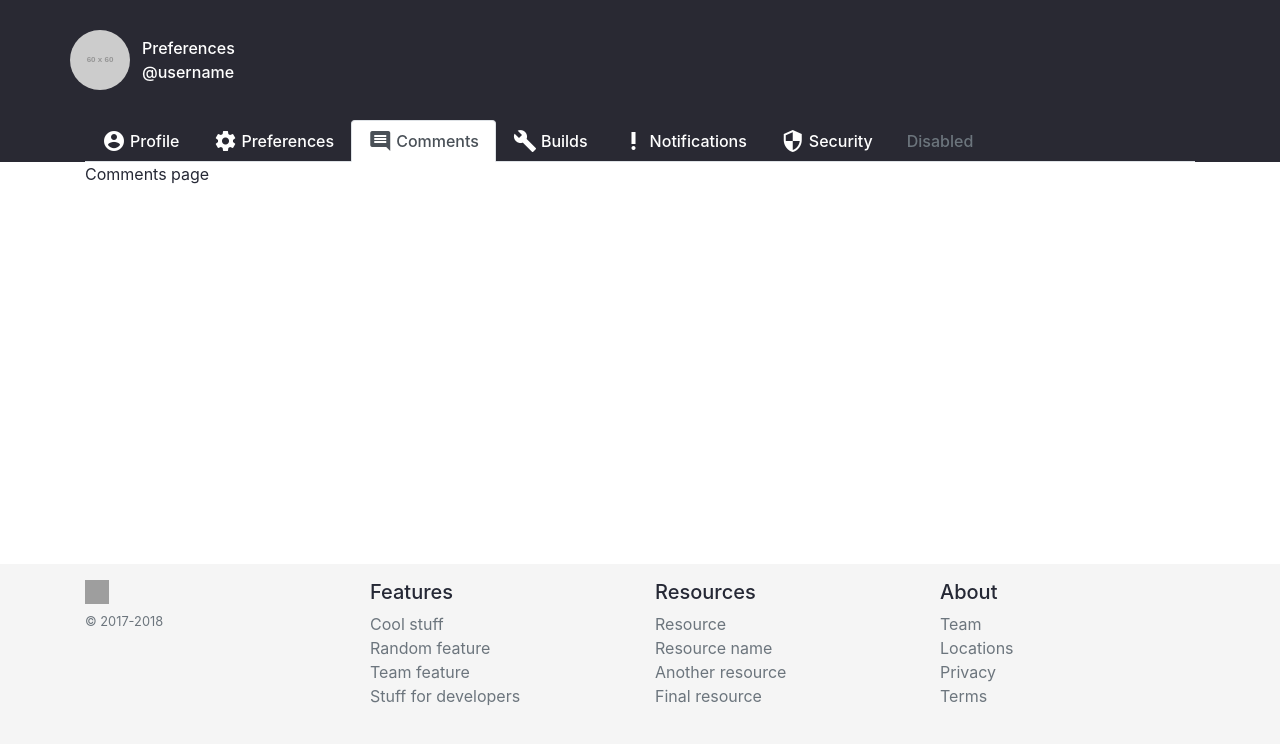
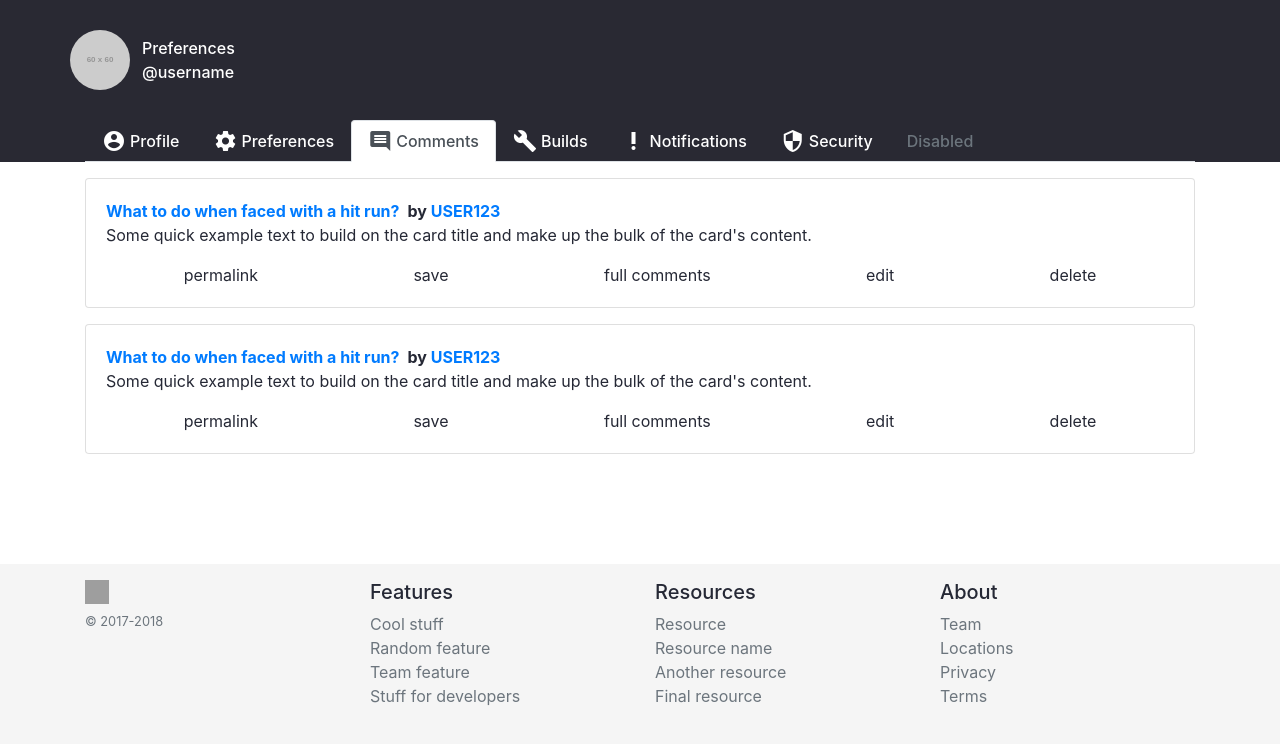
Before and after one commit to tangjon/Build-a-PC-Configuration-Tool, a Django app: page /user/comments/ in a window 1280 px wide. Shown: the part 56-800 px from the top of the page. Run offline with Django 3.2, Linux system fonts and the light colour scheme; grey boxes labelled with a size stand in for pictures from a placeholder-image service; style sheets or scripts are compiled from the project's sources; some libraries are stand-ins or nearby versions; grey boxes are pictures that could not be loaded.

Commit message:
comments skeleton

```diff
--- a/bapccanada/static/css/user.css
+++ b/bapccanada/static/css/user.css
@@ -1,4 +1,4 @@
-/* ACCOUNTS */
+/* ACCOUNTS TAB */
 .user-card {
     margin: auto 0;
     padding-left: 12px;
@@ -8,3 +8,14 @@
     display: inline-flex;
     vertical-align: middle;
 }
+
+/* COMMENTS TAB */
+
+.flat-list {
+    display: flex;
+    margin-bottom: 0
+}
+
+ul.flat-list li {
+    flex: 1 1 auto;
+}
--- a/bapccanada/user/templates/comments.html
+++ b/bapccanada/user/templates/comments.html
@@ -1,5 +1,46 @@
 {% extends 'profile.html' %}
 
 {% block bapc-body-content %}
-Comments page
+    <div class="mt-3">
+        <div class="card mb-2">
+            <div class="card-body">
+                <div class="font-weight-bold" style="display: flex;">
+                    <a href="#">What to do when faced with a hit run?</a>
+                    <div class="ml-2">by <a href="#">USER123</a></div>
+                </div>
+                <a href="#">{{ user.username }}</a>
+                <p class="card-text">Some quick example text to build on the card title and make up the bulk of the
+                    card's content.</p>
+
+                <ul class="flat-list list-inline text-center d-flex">
+                    <li>permalink</li>
+                    <li>save</li>
+                    <li>full comments</li>
+                    <li>edit</li>
+                    <li>delete</li>
+                </ul>
+            </div>
+        </div>
+    </div>
+    <div class="mt-3">
+        <div class="card mb-2">
+            <div class="card-body">
+                <div class="font-weight-bold" style="display: flex;">
+                    <a href="#">What to do when faced with a hit run?</a>
+                    <div class="ml-2">by <a href="#">USER123</a></div>
+                </div>
+                <a href="#">{{ user.username }}</a>
+                <p class="card-text">Some quick example text to build on the card title and make up the bulk of the
+                    card's content.</p>
+
+                <ul class="flat-list list-inline text-center d-flex">
+                    <li>permalink</li>
+                    <li>save</li>
+                    <li>full comments</li>
+                    <li>edit</li>
+                    <li>delete</li>
+                </ul>
+            </div>
+        </div>
+    </div>
 {% endblock %}
```
